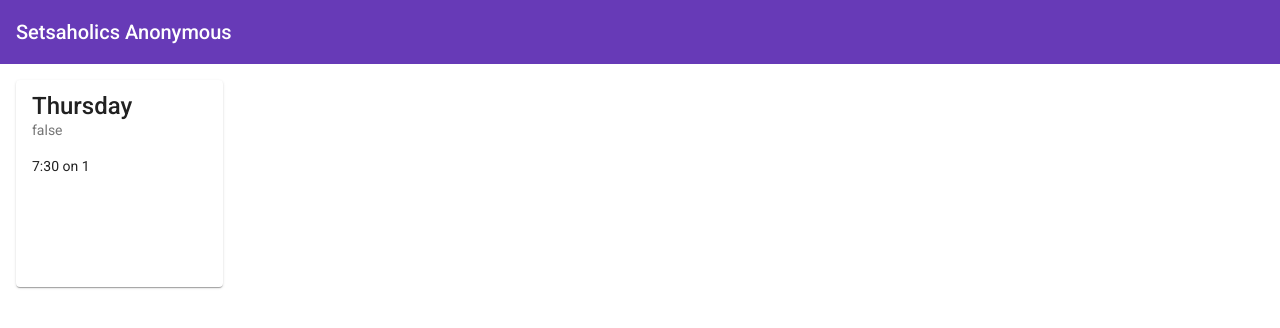
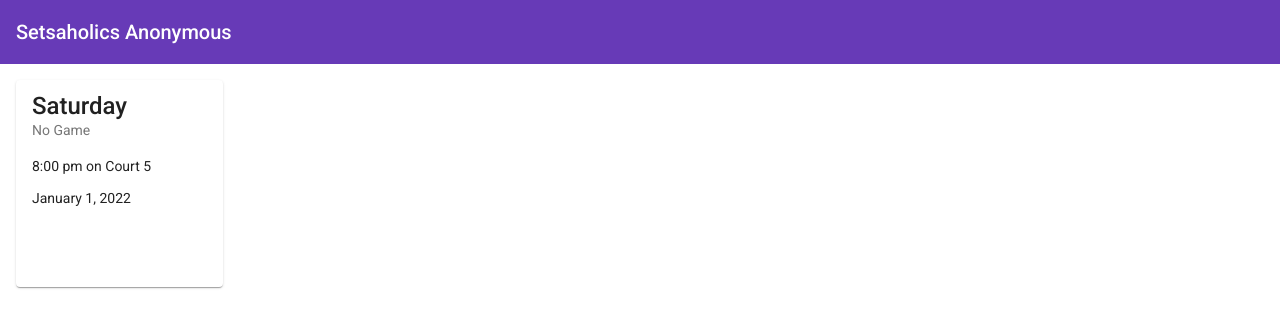
Before and after one commit to fitzerc/squad-page, an Angular app: page / in a window 1280 px wide. Shown: the top 328 px of the page. Built offline with nearby package versions, Linux system fonts and the light colour scheme.

Commit message:
moved day to week component

```diff
--- a/src/app/app.component.html
+++ b/src/app/app.component.html
@@ -1,5 +1,5 @@
 <squad-nav-bar></squad-nav-bar>
 
 <div style="margin-top: 1rem; margin-left: 1rem;">
-    <app-calendar-day></app-calendar-day>
+    <app-calendar-week></app-calendar-week>
 </div>
--- a/src/app/app.component.ts
+++ b/src/app/app.component.ts
@@ -1,4 +1,5 @@
 import { Component } from '@angular/core';
+import { GameDay, GameTypeEnum } from './calendar/calendar-day/calendar-day.component';
 
 @Component({
   selector: 'app-root',
--- a/src/app/calendar/calendar-day/calendar-day.component.html
+++ b/src/app/calendar/calendar-day/calendar-day.component.html
@@ -3,6 +3,7 @@
   <mat-card-subtitle>{{HaveGame}}</mat-card-subtitle>
   <mat-card-content>
     <p>{{TimeAndCourt}}</p>
+    <p>{{Game.GameDate.toString() | date: 'longDate'}}</p>
     <p>{{Notes}}</p>
   </mat-card-content>
   <!--
--- a/src/app/calendar/calendar-day/calendar-day.component.ts
+++ b/src/app/calendar/calendar-day/calendar-day.component.ts
@@ -10,11 +10,13 @@ export class CalendarDayComponent implements OnInit {
   @Input() Game: GameDay = new GameDay();
 
   get TimeAndCourt(): string {
-    return `${this.Game.GameTime} on ${this.Game.GameCourt}`
+    return `${this.Game.GameTime} pm on Court ${this.Game.GameCourt}`
   }
 
-  get HaveGame(): boolean {
-    return this.Game.GameType !== GameTypeEnum.None
+  get HaveGame(): string {
+    return this.Game.GameType === GameTypeEnum.None
+      ? 'No Game'
+      : 'Game';
   }
 
   get Day(): string {
--- a/src/app/calendar/calendar-week/calendar-week.component.html
+++ b/src/app/calendar/calendar-week/calendar-week.component.html
@@ -1 +1 @@
-<p>calendar-week works!</p>
+<app-calendar-day [Game]="game"></app-calendar-day>
--- a/src/app/calendar/calendar-week/calendar-week.component.ts
+++ b/src/app/calendar/calendar-week/calendar-week.component.ts
@@ -1,4 +1,5 @@
 import { Component, OnInit } from '@angular/core';
+import { GameDay, GameTypeEnum } from '../calendar-day/calendar-day.component';
 
 @Component({
   selector: 'app-calendar-week',
@@ -6,7 +7,12 @@ import { Component, OnInit } from '@angular/core';
   styleUrls: ['./calendar-week.component.scss']
 })
 export class CalendarWeekComponent implements OnInit {
-
+  game: GameDay={
+    GameCourt: 5,
+    GameDate: new Date('1/1/2022'),
+    GameTime: '8:00',
+    GameType: GameTypeEnum.None
+  };
   constructor() { }
 
   ngOnInit(): void {
```
